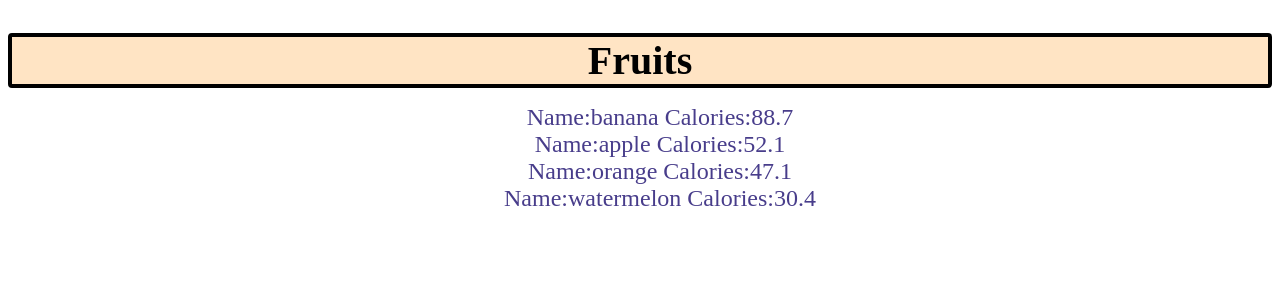
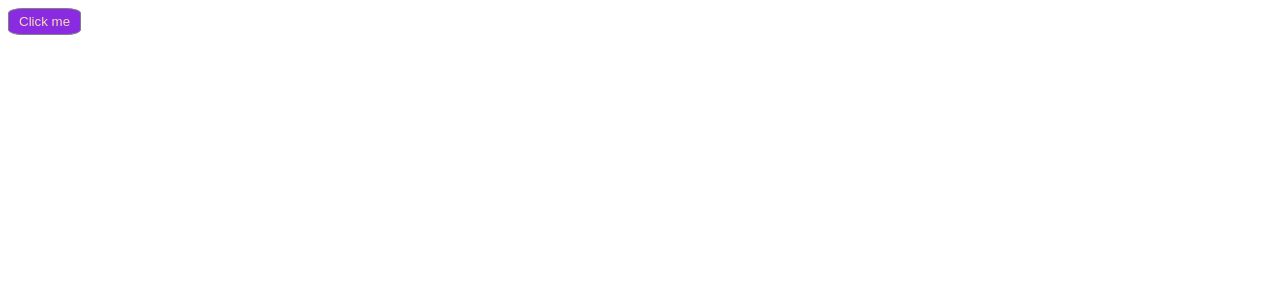
Before and after one commit to benshabbat/TutorialReact, a React (Vite) app in the folder my-react-app/: page / in a window 1280 px wide. Shown: the top 300 px of the page. Built offline with nearby package versions, Linux system fonts and the light colour scheme.

Commit message:
handleClick with event

```diff
--- a/my-react-app/src/App.jsx
+++ b/my-react-app/src/App.jsx
@@ -10,10 +10,10 @@ import FruitsObjects from "./components/FruitsObjects";
 function App() {
   return (
     <>
-      <FruitsObjects />
+      {/* <FruitsObjects /> */}
       {/* <Fruits /> */}
 
-      {/* <Button /> */}
+      <Button />
       {/* <UserGreeting isLoggedIn={true} username="Benshabbat"/> */}
       {/* <Card /> */}
       {/* <Header/>
--- a/my-react-app/src/components/button/Button.jsx
+++ b/my-react-app/src/components/button/Button.jsx
@@ -16,9 +16,12 @@ const Button = () => {
   const handleClick=()=>{
     console.log("Clicked")
   }
+  const handleClick2=(e)=>{
+    console.log(e)
+  }
   return (
 
-    <button style={buttonStyle} onClick={handleClick}>Click me</button>  //css inline
+    <button style={buttonStyle} onClick={(e)=>handleClick2(e)}>Click me</button>  //css inline
     // <button className={style.button}>Click me</button>//css module
     // <button className="button">Click me</button>//css external  //css inline
   );
```
